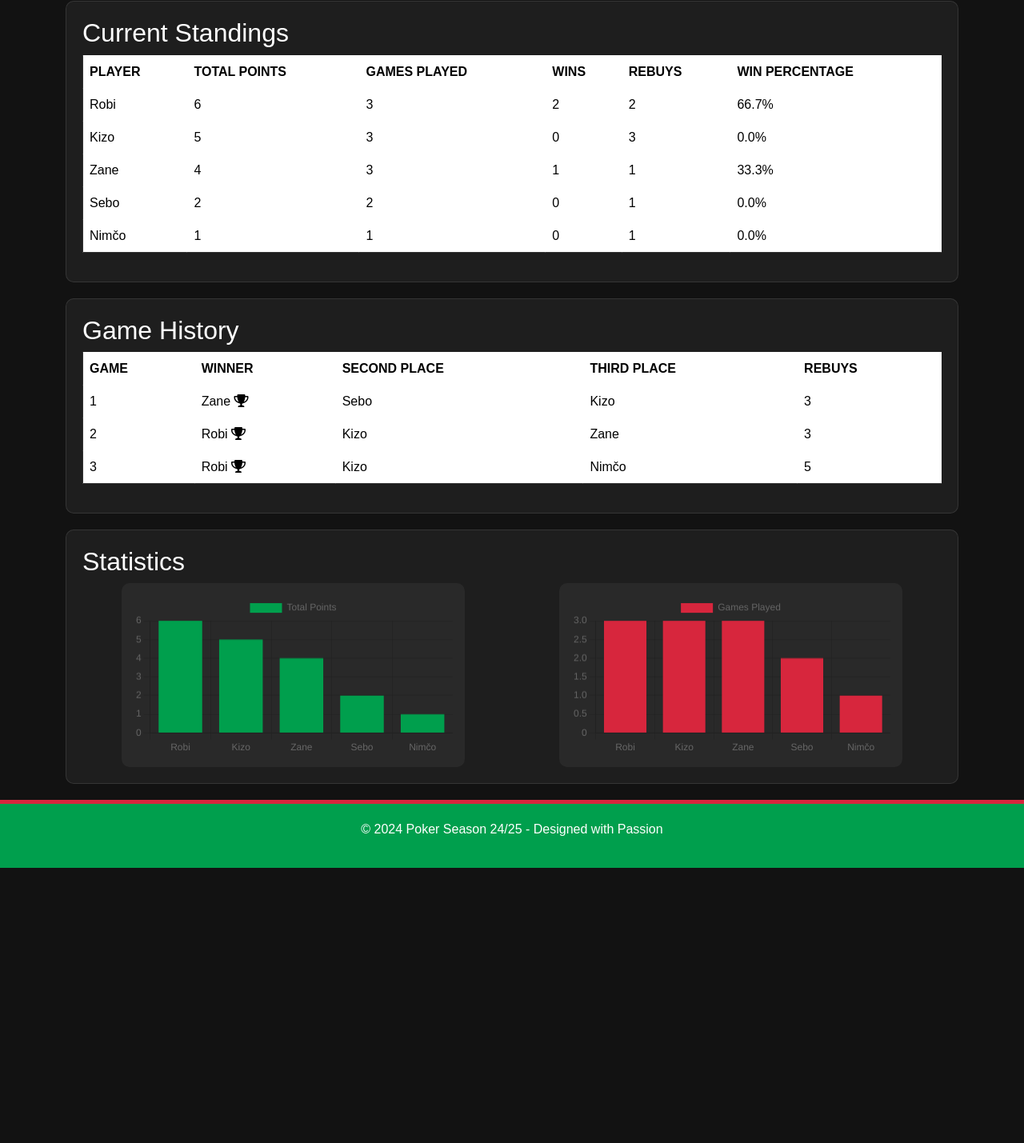
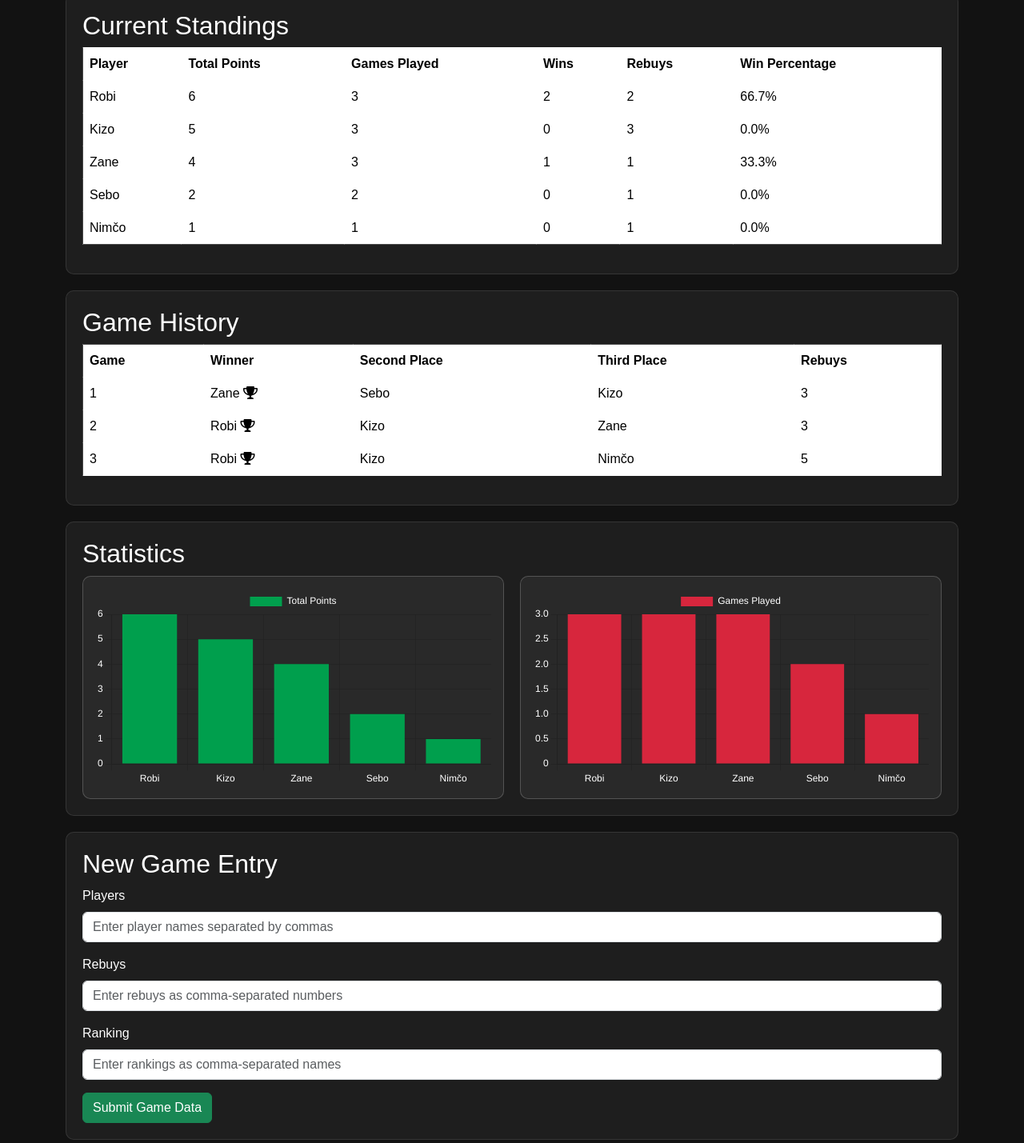
Before and after one commit to kizo23/Poker-Sezona-24-25, a plain HTML site: page index.html in a window 1280 px wide. Shown: the part 143-1572 px from the top of the page at 80% size. Before the commit the page ends 1228 px from the top, so only its background shows below. Drawn offline with nearby package versions, Linux system fonts and the light colour scheme.

Commit message:
Automated update: Updated poker stats

```diff
--- a/index.html
+++ b/index.html
@@ -16,7 +16,7 @@
         body {
             font-family: 'Arial', sans-serif;
             background: #121212;
-            color: white;
+            color: #ffffff;
             margin: 0;
             padding: 0;
         }
@@ -28,11 +28,10 @@
             border-bottom: 5px solid #ff4500;
         }
         header h1 {
-            font-size: 3.5em;
+            font-size: 3em;
             font-weight: bold;
             letter-spacing: 2px;
             text-transform: uppercase;
-            text-shadow: 0px 4px 4px rgba(0, 0, 0, 0.25);
         }
         .section {
             margin: 20px 0;
@@ -45,12 +44,11 @@
             color: white;
         }
         table th {
-            background: #d7263d;
-            color: #fff;
-            text-transform: uppercase;
+            background: rgba(0, 159, 77, 0.9);
+            color: white;
         }
         table td, table th {
-            border: 1px solid rgba(255, 255, 255, 0.1);
+            border: 1px solid rgba(255, 255, 255, 0.2);
             padding: 10px;
         }
         table tr:hover {
@@ -59,15 +57,15 @@
         }
         #charts-container {
             display: flex;
-            flex-wrap: wrap;
-            justify-content: space-around;
+            flex-direction: column;
             gap: 20px;
         }
         .chart {
-            width: 40%;
+            width: 100%;
             background: rgba(255, 255, 255, 0.05);
             padding: 15px;
             border-radius: 10px;
+            border: 1px solid rgba(255, 255, 255, 0.2);
         }
         footer {
             text-align: center;
@@ -76,6 +74,11 @@
             color: white;
             margin-top: 20px;
             border-top: 5px solid #d7263d;
+        }
+        @media(min-width: 768px) {
+            #charts-container {
+                flex-direction: row;
+            }
         }
     </style>
 </head>
@@ -98,12 +101,12 @@
                         <th>Win Percentage</th>
                     </tr>
                 </thead>
-                <tbody id="standings-body">
-                    <tr><td>Robi</td><td>6</td><td>3</td><td>2</td><td>2</td><td>66.7%</td></tr>
-                    <tr><td>Kizo</td><td>5</td><td>3</td><td>0</td><td>3</td><td>0.0%</td></tr>
-                    <tr><td>Zane</td><td>4</td><td>3</td><td>1</td><td>1</td><td>33.3%</td></tr>
-                    <tr><td>Sebo</td><td>2</td><td>2</td><td>0</td><td>1</td><td>0.0%</td></tr>
-                    <tr><td>Nimčo</td><td>1</td><td>1</td><td>0</td><td>1</td><td>0.0%</td></tr>
+                <tbody>
+                    <tr onclick="showPlayerStats('Robi')"><td>Robi</td><td>6</td><td>3</td><td>2</td><td>2</td><td>66.7%</td></tr>
+                    <tr onclick="showPlayerStats('Kizo')"><td>Kizo</td><td>5</td><td>3</td><td>0</td><td>3</td><td>0.0%</td></tr>
+                    <tr onclick="showPlayerStats('Zane')"><td>Zane</td><td>4</td><td>3</td><td>1</td><td>1</td><td>33.3%</td></tr>
+                    <tr onclick="showPlayerStats('Sebo')"><td>Sebo</td><td>2</td><td>2</td><td>0</td><td>1</td><td>0.0%</td></tr>
+                    <tr onclick="showPlayerStats('Nimčo')"><td>Nimčo</td><td>1</td><td>1</td><td>0</td><td>1</td><td>0.0%</td></tr>
                 </tbody>
             </table>
         </section>
@@ -141,17 +144,41 @@
                 </div>
             </div>
         </section>
+
+        <!-- Add Game Section -->
+        <section class="section" id="add-game">
+            <h2>New Game Entry</h2>
+            <form>
+                <div class="mb-3">
+                    <label for="players" class="form-label">Players</label>
+                    <input type="text" class="form-control" id="players" placeholder="Enter player names separated by commas">
+                </div>
+                <div class="mb-3">
+                    <label for="rebuys" class="form-label">Rebuys</label>
+                    <input type="text" class="form-control" id="rebuys" placeholder="Enter rebuys as comma-separated numbers">
+                </div>
+                <div class="mb-3">
+                    <label for="ranking" class="form-label">Ranking</label>
+                    <input type="text" class="form-control" id="ranking" placeholder="Enter rankings as comma-separated names">
+                </div>
+                <button type="button" class="btn btn-success">Submit Game Data</button>
+            </form>
+        </section>
     </main>
     <footer>
         <p>&copy; 2024 Poker Season 24/25 - Designed with Passion</p>
     </footer>
 
     <script>
-        // Player Stats
+        // Player Stats Modal
+        function showPlayerStats(player) {
+            alert(`Stats for ${player} will go here!`);
+        }
+
+        // Charts Data
         const players = ["Robi", "Kizo", "Zane", "Sebo", "Nimčo"];
         const points = [6, 5, 4, 2, 1];
         const games = [3, 3, 3, 2, 1];
-        const rebuys = [2, 3, 1, 1, 1];
 
         // Points Chart
         new Chart(document.getElementById('pointsChart'), {
@@ -166,6 +193,13 @@
             },
             options: {
                 responsive: true,
+                plugins: {
+                    legend: { labels: { color: 'white' } }
+                },
+                scales: {
+                    x: { ticks: { color: 'white' } },
+                    y: { ticks: { color: 'white' } }
+                }
             }
         });
 
@@ -180,8 +214,15 @@
                     backgroundColor: '#d7263d',
                 }]
             },
-            options: {
+                        options: {
                 responsive: true,
+                plugins: {
+                    legend: { labels: { color: 'white' } }
+                },
+                scales: {
+                    x: { ticks: { color: 'white' } },
+                    y: { ticks: { color: 'white' } }
+                }
             }
         });
     </script>
```
